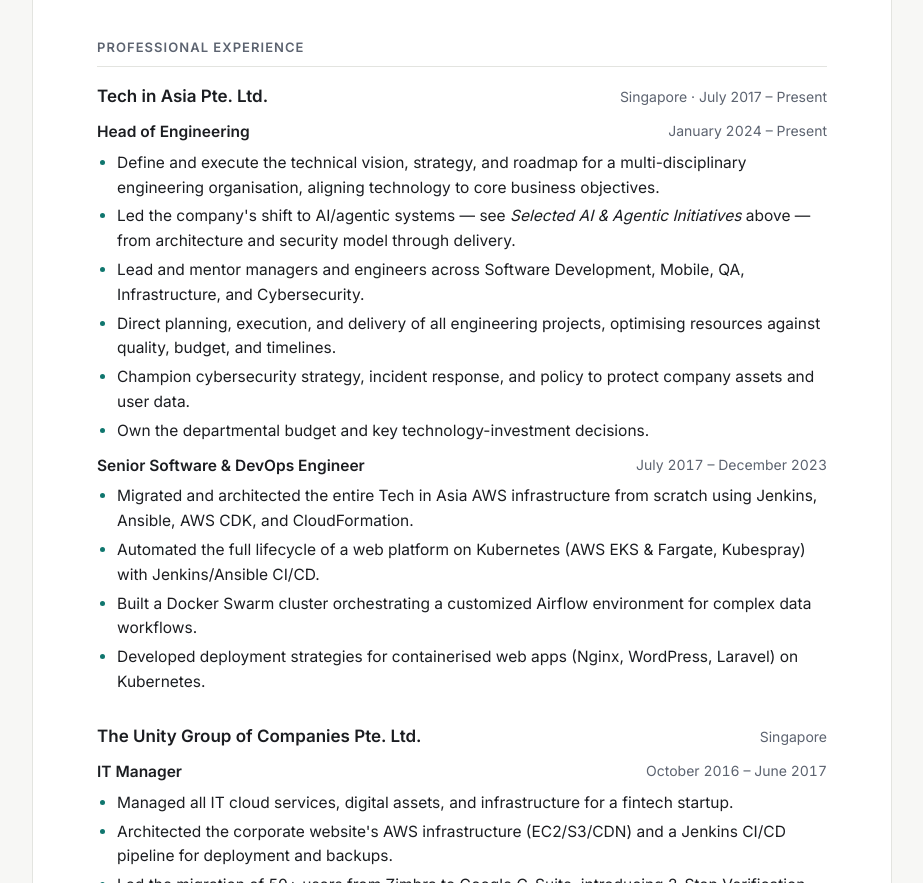
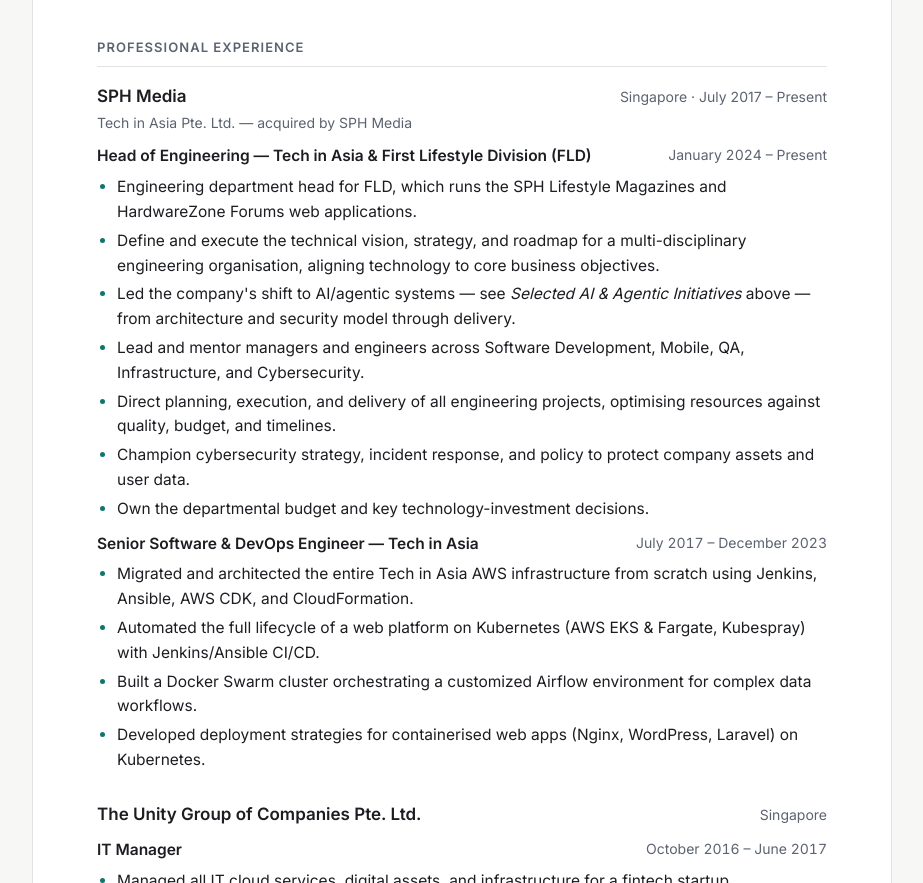
Before and after one commit to traqy/portfolio, a plain HTML site: page index.html in a window 1280 px wide. Shown: the part 2297-3180 px from the top of the page, without its empty margins (178-1101 px from the left). Drawn offline with Linux system fonts and the light colour scheme.

Commit message:
Restructure experience under SPH Media; add FLD scope
Co-Authored-By: Claude Opus 5.5 <noreply@anthropic.com>

```diff
--- a/index.html
+++ b/index.html
@@ -143,6 +143,7 @@
     }
     .job h3 { margin: 0; font-size: 17px; font-weight: 600; }
     .job .loc { font-size: 14px; color: var(--muted); }
+    .job .sub { margin: 2px 0 0; font-size: 14px; color: var(--muted); }
     .role {
       display: flex;
       flex-wrap: wrap;
@@ -287,15 +288,17 @@
 
       <div class="job">
         <div class="job-head">
-          <h3>Tech in Asia Pte. Ltd.</h3>
+          <h3>SPH Media</h3>
           <span class="loc">Singapore · July 2017 – Present</span>
         </div>
+        <p class="sub">Tech in Asia Pte. Ltd. — acquired by SPH Media</p>
 
         <div class="role">
-          <span class="name">Head of Engineering</span>
+          <span class="name">Head of Engineering — Tech in Asia &amp; First Lifestyle Division (FLD)</span>
           <span class="dates">January 2024 – Present</span>
         </div>
         <ul>
+          <li>Engineering department head for FLD, which runs the SPH Lifestyle Magazines and HardwareZone Forums web applications.</li>
           <li>Define and execute the technical vision, strategy, and roadmap for a multi-disciplinary engineering organisation, aligning technology to core business objectives.</li>
           <li>Led the company's shift to AI/agentic systems — see <em>Selected AI &amp; Agentic Initiatives</em> above — from architecture and security model through delivery.</li>
           <li>Lead and mentor managers and engineers across Software Development, Mobile, QA, Infrastructure, and Cybersecurity.</li>
@@ -305,7 +308,7 @@
         </ul>
 
         <div class="role">
-          <span class="name">Senior Software &amp; DevOps Engineer</span>
+          <span class="name">Senior Software &amp; DevOps Engineer — Tech in Asia</span>
           <span class="dates">July 2017 – December 2023</span>
         </div>
         <ul>
```
